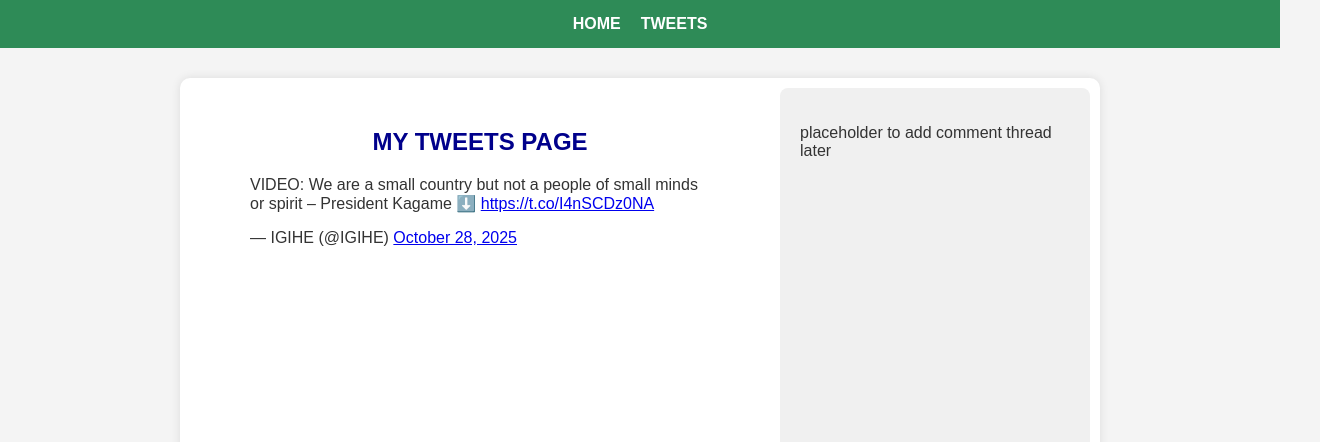
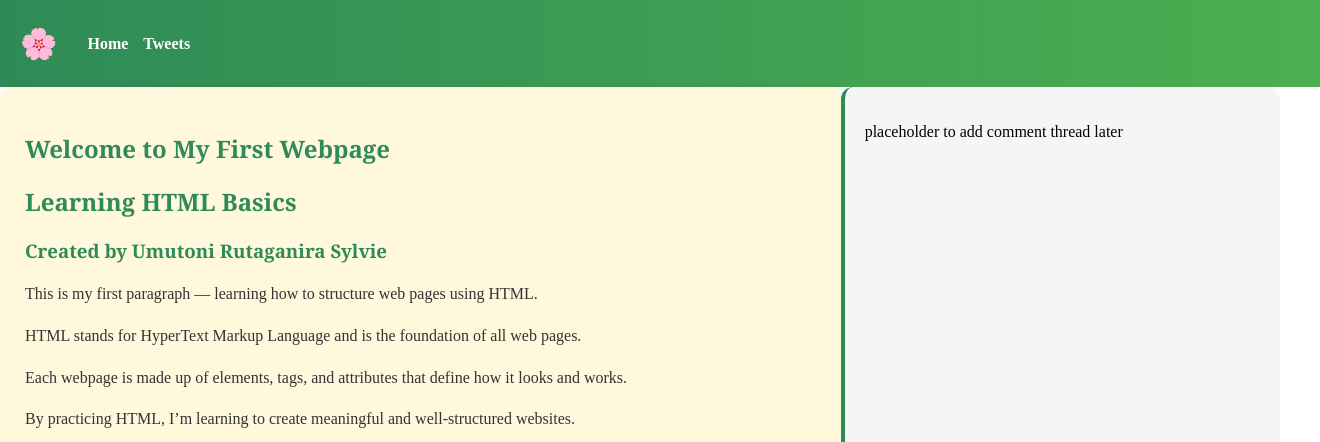
Before and after one commit to Umutoni2/alche-web-development, a plain HTML site: page css_basic/index.html in a window 1280 px wide. Shown: the top 442 px of the page, 1320 px wide, since content can reach past the window. Drawn offline with Linux system fonts and the light colour scheme.

Commit message:
Modified index.html,tweets.html,base.css,and styles.css for more styles

```diff
--- a/css_basic/base.css
+++ b/css_basic/base.css
@@ -1,63 +1,31 @@
-/* base.css */
+/* Flexbox Layout Setup */
 
-/* General page styling */
 body {
+  display: flex;
+  flex-direction: column;
+  min-height: 100vh;
   margin: 0;
-  padding: 0;
-  font-family: Arial, Helvetica, sans-serif;
-  background-color: #f4f4f4;
-  color: #333;
 }
 
-/* Header and footer */
-header, footer {
-  background-color: #2e8b57; /* green */
-  color: white;
-  padding: 15px 20px;
+main {
+  display: flex;
+  flex-direction: row;
+  flex: auto;
 }
 
-/* Navigation menu */
-header ul {
-  list-style: none;
-  margin: 0;
-  padding: 0;
-  display: flex;
-  gap: 20px;
+article {
+  flex: 2;
+  overflow-y: auto;
 }
 
-header a {
-  color: white;
-  text-decoration: none;
-  font-weight: bold;
+aside {
+  flex: 1;
+  overflow-y: auto;
 }
 
-header a:hover {
-  text-decoration: underline;
+/* Basic structure visuals */
+header, footer {
+  width: 100%;
+  padding: 10px;
+  background-color: #eee;
 }
-
-/* Main content */
-main {
-  background-color: white;
-  max-width: 900px;
-  margin: 30px auto;
-  padding: 25px;
-  border-radius: 10px;
-  box-shadow: 0 0 10px rgba(0,0,0,0.1);
-}
-
-/* Headings */
-h1 {
-  color: darkblue;
-  text-align: center;
-  text-transform: uppercase;
-}
-
-h2, h3 {
-  text-align: center;
-  color: #333;
-}
-
-/* Footer link */
-footer a {
-  color: #ffd700;
-}
--- a/css_basic/index.html
+++ b/css_basic/index.html
@@ -3,7 +3,7 @@
   <head>
     <meta charset="UTF-8">
     <meta name="viewport" content="width=device-width, initial-scale=1.0">
-    <title>My Tweets</title>
+    <title>My Cool First Webpage</title>
     <link href="base.css" rel="stylesheet">
     <link href="styles.css" rel="stylesheet">
   </head>
@@ -11,25 +11,27 @@
     <!-- HEADER -->
     <header>
       <ul>
-        <li><a href="index.html">HOME</a></li>
-        <li><a href="tweets.html">TWEETS</a></li>
+        <li class="logo">&#127800;</li> <!-- flower logo -->
+        <li><a href="index.html">Home</a></li>
+        <li><a href="tweets.html">Tweets</a></li>
       </ul>
     </header>
 
     <!-- MAIN -->
     <main>
       <article>
-        <h1>My Tweets Page</h1>
+        <h1>Welcome to My First Webpage</h1>
+        <h2>Learning HTML Basics</h2>
+        <h3>Created by Umutoni Rutaganira Sylvie</h3>
 
-        <blockquote class="twitter-tweet">
-          <p lang="en" dir="ltr">
-            VIDEO: We are a small country but not a people of small minds or spirit – President Kagame ⬇️
-            <a href="https://t.co/I4nSCDz0NA">https://t.co/I4nSCDz0NA</a>
-          </p>
-          &mdash; IGIHE (@IGIHE)
-          <a href="https://twitter.com/IGIHE/status/1983247568512426016?ref_src=twsrc%5Etfw">October 28, 2025</a>
-        </blockquote>
-        <script async src="https://platform.twitter.com/widgets.js" charset="utf-8"></script>
+        <p>This is my first paragraph — learning how to structure web pages using HTML.</p>
+        <p>HTML stands for HyperText Markup Language and is the foundation of all web pages.</p>
+        <p>Each webpage is made up of elements, tags, and attributes that define how it looks and works.</p>
+        <p>By practicing HTML, I’m learning to create meaningful and well-structured websites.</p>
+
+        <a href="https://www.wikipedia.org" target="_blank">
+          <img src="https://upload.wikimedia.org/wikipedia/commons/6/63/Wikipedia-logo.png" alt="Wikipedia Logo" width="150">
+        </a>
       </article>
 
       <aside>
--- a/css_basic/styles.css
+++ b/css_basic/styles.css
@@ -1,27 +1,23 @@
-/* Make the body a flex container in column direction */
-body {
-  display: flex;
-  flex-direction: column;
-  min-height: 100vh;
-  margin: 0;
-  font-family: Arial, sans-serif;
+/* Custom Design */
+
+/* Logo */
+.logo {
+  font-size: 30px;
+  margin-right: 15px;
 }
 
-/* Header and footer full width */
-header, footer {
-  width: 100%;
-  background-color: #2e8b57;
+/* Header Styling */
+header {
+  background: linear-gradient(to right, #2e8b57, #4caf50);
   color: white;
-  text-align: center;
-  padding: 15px 0;
+  padding: 10px 20px;
 }
 
-/* Navigation menu */
 header ul {
   list-style: none;
   display: flex;
-  justify-content: center;
-  gap: 20px;
+  align-items: center;
+  gap: 15px;
   padding: 0;
 }
 
@@ -32,52 +28,41 @@ header a {
 }
 
 header a:hover {
-  text-decoration: underline;
+  color: #ffd700;
 }
 
-/* Main flex layout */
-main {
-  display: flex;
-  flex-direction: row;
-  flex: auto;
-  width: 100%;
-  gap: 10px; /* space between article and aside */
-  padding: 10px;
+/* Article Styling */
+article {
+  background-color: #fff8dc;
+  padding: 25px;
+  border-radius: 12px;
+  box-shadow: 2px 2px 10px rgba(0,0,0,0.1);
 }
 
-/* Article takes 2/3 of main width */
-article {
-  flex: 2;
-  padding: 20px;
-  background-color: #fff;
-  border-radius: 8px;
-  overflow-y: auto;
+/* Text Styling */
+article p {
+  color: #333;
+  line-height: 1.6;
 }
 
-/* Aside takes 1/3 of main width */
-aside {
-  flex: 1;
-  padding: 20px;
-  background-color: #f0f0f0;
-  border-radius: 8px;
-  overflow-y: auto;
+article h1, article h2, article h3 {
+  color: #2e8b57;
+  font-family: 'Georgia', serif;
 }
 
-/* Optional styling for images in article */
-article img {
-  display: block;
-  margin: 20px auto;
-  border-radius: 10px;
+/* Aside Styling */
+aside {
+  background-color: #f5f5f5;
+  border-left: 4px solid #2e8b57;
+  padding: 20px;
+  border-radius: 12px;
 }
 
-/* Optional responsive tweaks */
-@media (max-width: 768px) {
-  main {
-    flex-direction: column;
-  }
-  article, aside {
-    flex: auto;
-    margin-right: 0;
-    margin-bottom: 10px;
-  }
+/* Footer Styling */
+footer {
+  background-color: #2e8b57;
+  color: white;
+  text-align: center;
+  padding: 15px 0;
+  font-style: italic;
 }
```
Also changed, not shown: css_basic/tweets.html (+3 -3 lines).
